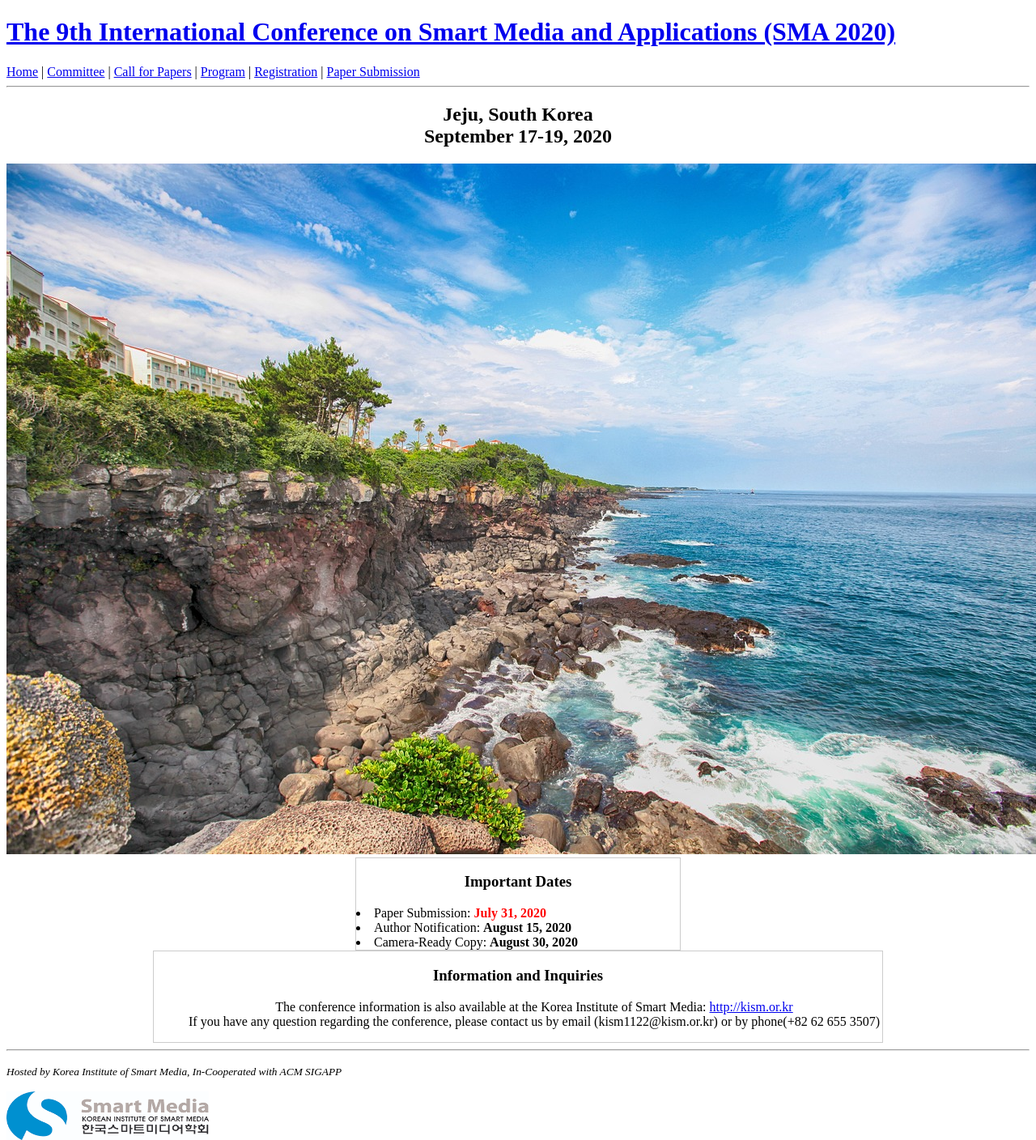
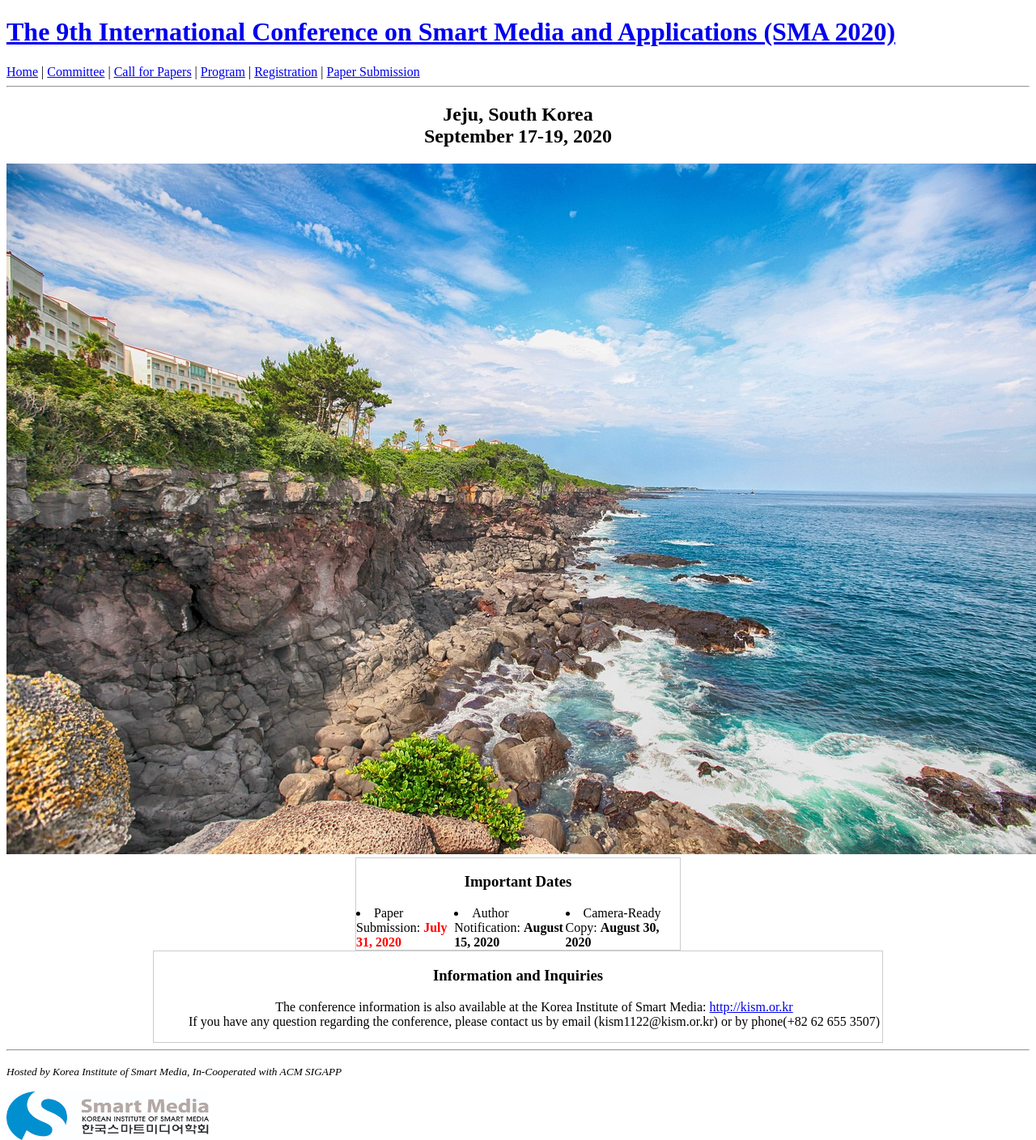
Before and after one commit to icea-conf/sma-2020.github.io, a Jekyll site: the page built from index.html, in a window 1280 px wide. Shown: the whole page at 81% size. Built offline with Jekyll 4.4.1, drawn with Linux system fonts in a browser that asks for light colours; the list of posts is cut into pages by our own code.

Commit message:
Update index.html

```diff
--- a/index.html
+++ b/index.html
@@ -15,8 +15,7 @@ title: SMA 2020
             <div class="important_date">
                   <center>
                         <h3>Important Dates</h3>
-                        <div>
-                              <center>
+                        <div class="important_date_content">
                               <li align="left">
                                     <a text-align="left">Paper Submission: </a>
                                     <b style="color:#FF0000">July 31, 2020</b>
@@ -29,7 +28,6 @@ title: SMA 2020
                                     <a text-align="left">Camera-Ready Copy: </a>
                                     <b>August 30, 2020</b>
                               </li>
-                              </center>
                         </div>
                   </center>
             </div>
```
Lines whose indentation alone changed are shown as unchanged.
